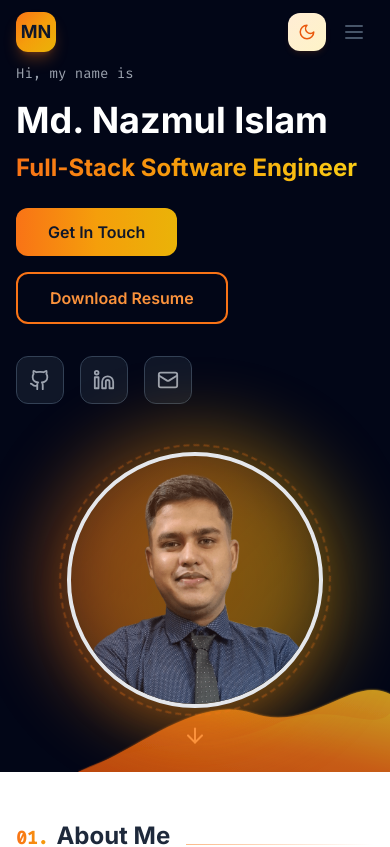
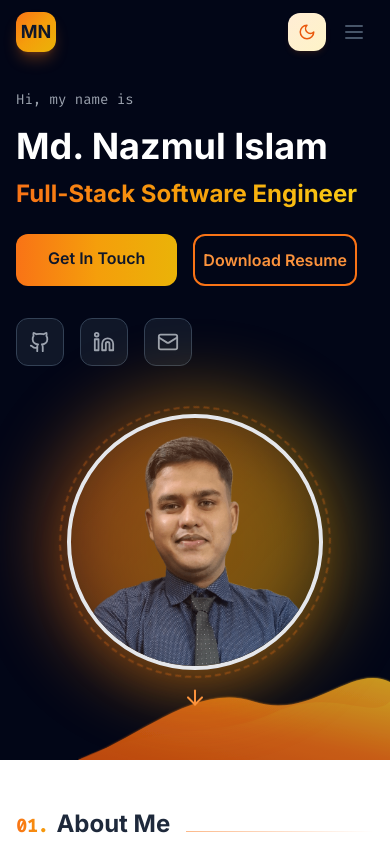
Before and after one commit to md-nazmul-islam-hub/portfolio-app, a React (Vite) app: page / in a window 390 px wide. Shown: the top 847 px of the page. Built offline with nearby package versions, Linux system fonts and the light colour scheme.

Commit message:
mobile screen button issue fixed

```diff
--- a/src/components/Hero.tsx
+++ b/src/components/Hero.tsx
@@ -121,7 +121,7 @@ export default function Hero() {
                 href="/resume.pdf"
                 target="_blank"
                 rel="noopener noreferrer"
-                className="group px-8 py-3 border-2 border-orange-500 text-orange-400 font-semibold rounded-xl
+                className="group px-2 sm:px-4 md:px-8 py-3 border-2 border-orange-500 text-orange-400 font-semibold rounded-xl
                          transform transition-all duration-300
                          hover:bg-orange-500 hover:text-dark-900 hover:scale-105 hover:shadow-xl hover:shadow-orange-500/20
                          active:scale-95"
```
